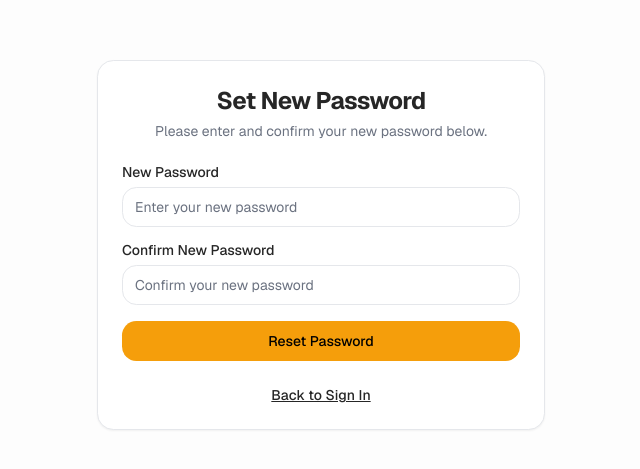
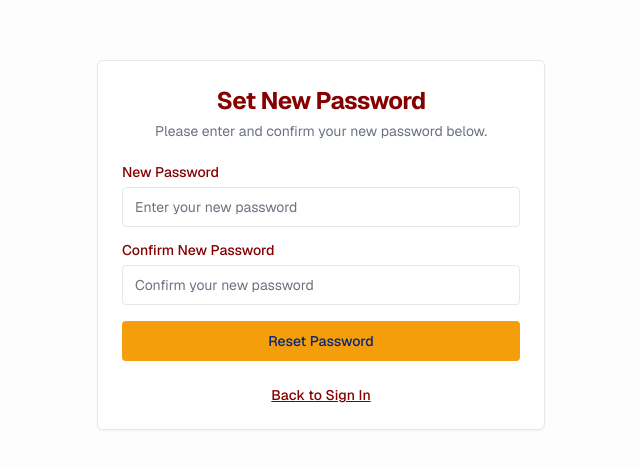
Before and after one commit to SOCR/DSPA_AI_Assistant, a Next.js app: page /protected/reset-password in a window 1280 px wide. Shown: the part 155-624 px from the top of the page, without its empty margins (319-959 px from the left). Built offline with nearby package versions, Linux system fonts and the light colour scheme.

Commit message:
theme updated

```diff
--- a/app/globals.css
+++ b/app/globals.css
@@ -5,13 +5,13 @@
 @layer base {
   :root {
     --background: 0 0% 100%;
-    --foreground: 0 0% 14.90%;
+    --foreground: 221.90 95.08% 23.92%;
     --card: 0 0% 100%;
-    --card-foreground: 0 0% 14.90%;
+    --card-foreground: 0 100% 26.08%;
     --popover: 0 0% 100%;
     --popover-foreground: 0 0% 14.90%;
     --primary: 37.69 92.13% 50.20%;
-    --primary-foreground: 0 0% 0%;
+    --primary-foreground: 221.90 95.08% 23.92%;
     --secondary: 220.00 14.29% 95.88%;
     --secondary-foreground: 215 13.79% 34.12%;
     --muted: 210 20.00% 98.04%;
@@ -39,7 +39,7 @@
     --font-sans: Inter, sans-serif;
     --font-serif: Source Serif 4, serif;
     --font-mono: JetBrains Mono, monospace;
-    --radius: 1.025rem;
+    --radius: 0.375rem;
     --shadow-2xs: 0px 4px 8px -1px hsl(0 0% 0% / 0.05);
     --shadow-xs: 0px 4px 8px -1px hsl(0 0% 0% / 0.05);
     --shadow-sm: 0px 4px 8px -1px hsl(0 0% 0% / 0.10), 0px 1px 2px -2px hsl(0 0% 0% / 0.10);
@@ -86,7 +86,7 @@
     --font-sans: Inter, sans-serif;
     --font-serif: Source Serif 4, serif;
     --font-mono: JetBrains Mono, monospace;
-    --radius: 1.025rem;
+    --radius: 0.375rem;
     --shadow-2xs: 0px 4px 8px -1px hsl(0 0% 0% / 0.05);
     --shadow-xs: 0px 4px 8px -1px hsl(0 0% 0% / 0.05);
     --shadow-sm: 0px 4px 8px -1px hsl(0 0% 0% / 0.10), 0px 1px 2px -2px hsl(0 0% 0% / 0.10);
```
